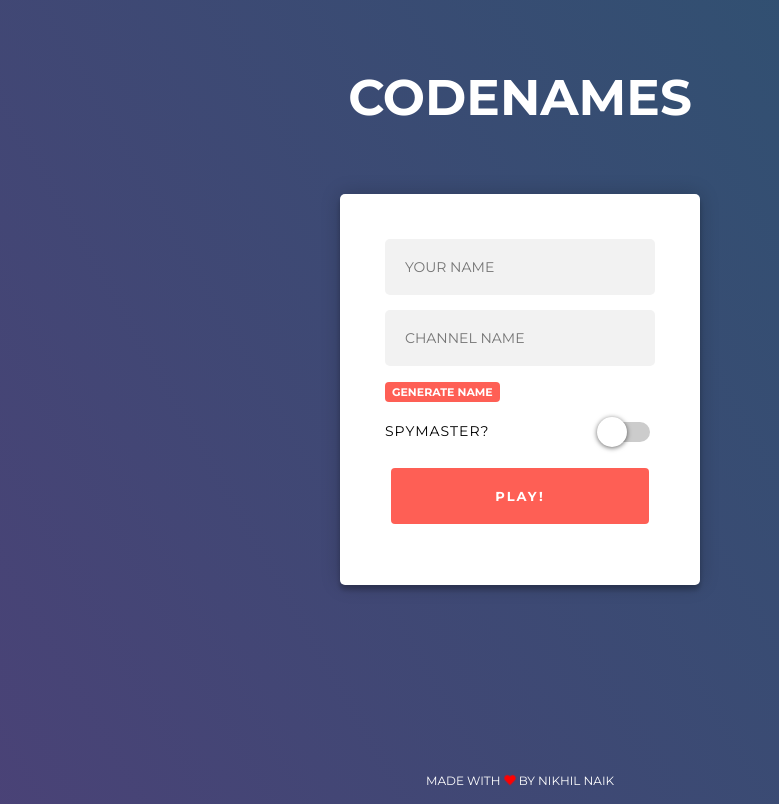
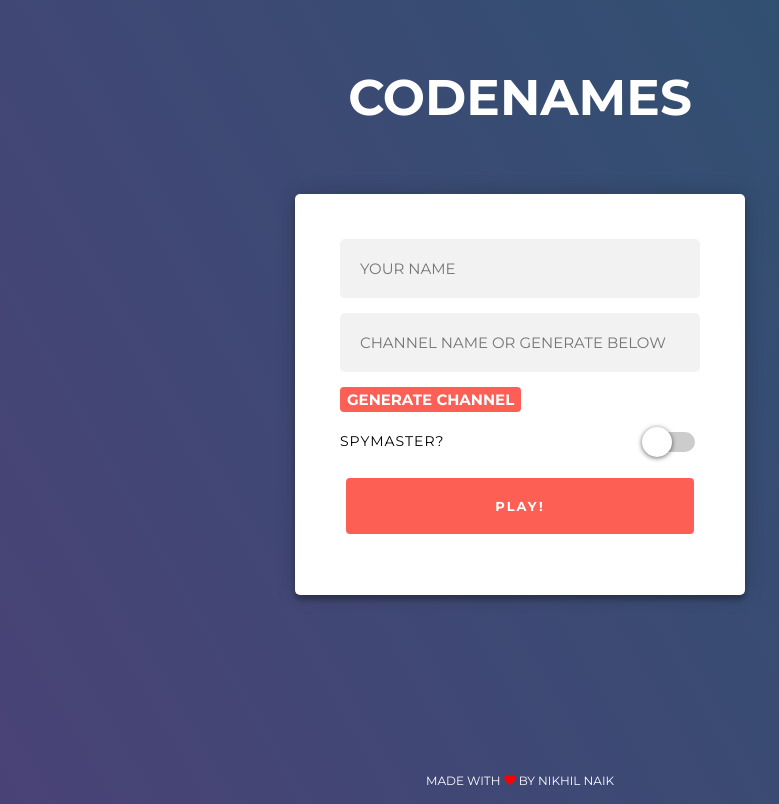
Before and after one commit to pnikhil/codenames_client, a React (Create React App) app: page /#/ in a window 1280 px wide. Shown: the whole page, without its empty margins (120-899 px from the left). Built offline with nearby package versions, Linux system fonts and the light colour scheme.

Commit message:
UI changes

```diff
--- a/src/components/Game.js
+++ b/src/components/Game.js
@@ -142,8 +142,8 @@ const Game = ({location}) => {
                     <div className="sidebar-content">
                         <h1 className="sidebar-section">CODENAMES</h1>
 
-                        <SidebarSection title='Channel Name' variant='space-between'>
-                            {channel}
+                        <SidebarSection title='Channel' variant='space-between'>
+                            <h3>{channel}</h3>
                         </SidebarSection>
 
                         <SidebarSection title='Online players' className='online-users' scroll>
@@ -169,7 +169,6 @@ const Game = ({location}) => {
                     {puzzle.winner && showPopup &&
 
                     <Popup handleClose={() => setShowPopup(false)}>
-                        {/*<img src={Trophie} alt='trophie' className="popup-image"/>*/}
                         <h2 className={puzzle.winner}>{puzzle.winner && puzzle.winner.toUpperCase()} team wins!</h2>
                         <p>{puzzle.black ? 'The assassin has been found' : 'All words found'}</p>
                         <Button text={'New Game'} onClick={newGame}/>
@@ -197,12 +196,12 @@ const Game = ({location}) => {
 
                                         <defs>
                                             <linearGradient id="redGradient" x1="0" x2="0" y1="0" y2="1">
-                                                <stop offset="0" stopColor='#FF0000'/>
-                                                <stop offset="100%" stopColor="#990000"/>
+
+                                                <stop offset="100%" stopColor="#FE5F55"/>
                                             </linearGradient>
                                             <linearGradient id="blueGradient" x1="0" x2="0" y1="0" y2="1">
-                                                <stop offset="0%" stopColor='#009FFD'/>
-                                                <stop offset="100%" stopColor='#37D5D6'/>
+
+                                                <stop offset="100%" stopColor='#09c6f9'/>
                                             </linearGradient>
                                         </defs>
 
--- a/src/components/Join.js
+++ b/src/components/Join.js
@@ -15,6 +15,7 @@ const Join = () => {
     const [name, setName] = useState('')
     const [channel, setChannel] = useState('')
     const [spymaster, setSpymaster] = useState(false)
+    const [team, setTeam] = useState('blue')
     toast.configure();
 
     useEffect(() => {
@@ -49,12 +50,12 @@ const Join = () => {
     };
 
     const generateWord = () => {
-        setChannel(randomWords({exactly: 2, join: '-'}));
+        setChannel(randomWords({exactly: 2, maxLength: 5, join: '-'}));
     };
 
     const copyUrl = () => {
         navigator.clipboard.writeText(window.location.href + 'play/' + channel);
-        toast.info("URL copied to the clipboard!", {
+        toast.info("URL copied. You can now share it with your friends.", {
             position: toast.POSITION.TOP_RIGHT,
             autoClose: 2000,
             closeOnClick: true
@@ -73,11 +74,10 @@ const Join = () => {
 
                         <input type="text" id='name-input' placeholder="Your Name" className="nameInput"
                                onChange={(e) => setName(e.target.value)}/>
-                        <input type="text" id='channel-input' placeholder="Channel name" className="channelInput"
+                        <input type="text" id='channel-input' placeholder="Channel name OR generate below" className="channelInput"
                                value={channel}
                                onChange={(e) => setChannel(e.target.value)}/>
-                        <button type="button" className={'button-inner generate-button'} onClick={generateWord}>Generate
-                            Name
+                        <button type="button" className={'button-inner generate-button'} onClick={generateWord}>Generate Channel
                         </button>
                         {channel.length > 2 ?
                             <button type="button" className={'button-inner generate-button pull-right'}
@@ -97,6 +97,21 @@ const Join = () => {
                                 className="react-switch" id='spymaster-switch' onChange={(e) => setSpymaster(e)}
                                 checked={spymaster} {...switchProps}/>
                         </div>
+                        {/*<div className="form-row">*/}
+                        {/*    <label htmlFor='team-switch'>Team</label>*/}
+                        {/*    <Switch*/}
+                        {/*        onColor="#86d3ff"*/}
+                        {/*        onHandleColor="#2693e6"*/}
+                        {/*        handleDiameter={30}*/}
+                        {/*        uncheckedIcon={false}*/}
+                        {/*        checkedIcon={false}*/}
+                        {/*        boxShadow="0px 1px 5px rgba(0, 0, 0, 0.6)"*/}
+                        {/*        activeBoxShadow="0px 0px 1px 10px rgba(0, 0, 0, 0.2)"*/}
+                        {/*        height={20}*/}
+                        {/*        width={48}*/}
+                        {/*        className="react-switch" id='team-switch' onChange={(e) => setTeam(e)}*/}
+                        {/*        checked={spymaster} {...switchProps}/>*/}
+                        {/*</div>*/}
                         <Link onClick={handleSubmit} to={`/play/${channel}`}>
                             <Button submit={name && channel} className="fullwidth" text={'Play!'}/>
                         </Link>
--- a/src/css/App.css
+++ b/src/css/App.css
@@ -7,10 +7,10 @@
   --secondary-color-hover: #eb3349;
   --sidebar-width: 250px;
   --black-color: black;
-  --blue-dark: #03a9f4;
-  --blue-light: #4fc3f7;
-  --red-dark: #d32f2f;
-  --red-light: #f44336;
+  --blue-dark: #09c6f9;
+  --blue-light: #09c6f9;
+  --red-dark: #FE5F55;
+  --red-light: #FE5F55;
   --neutral-dark: #78909c;
   --neutral-light: #90a4ae;
 
--- a/src/css/Button.css
+++ b/src/css/Button.css
@@ -48,7 +48,7 @@
 .generate-button{
     padding: 3px 7px !important;
     letter-spacing: 0px !important;
-    font-size: 11px !important;
+    font-size: 15px !important;
 }
 
 .button-inner:focus {
--- a/src/css/Forms.css
+++ b/src/css/Forms.css
@@ -1,5 +1,5 @@
 .form-wrapper {
-    width: 360px;
+    width: 450px;
     margin: auto;
     position: relative;
 }
@@ -9,7 +9,7 @@
     position: relative;
     z-index: 1;
     background: #FFFFFF;
-    max-width: 360px;
+    max-width: 450px;
     margin: 0 auto 100px;
     padding: 45px;
     box-shadow: 0 0 20px 0 rgba(0, 0, 0, 0.2), 0 5px 5px 0 rgba(0, 0, 0, 0.24);
@@ -47,7 +47,7 @@
 }
 
 .form-wrapper .form input, .form-wrapper .form textarea {
-    font-family: "Roboto", sans-serif;
+    /*font-family: "Roboto", sans-serif;*/
     outline: 0;
     background: #f2f2f2;
     width: 100%;
@@ -55,7 +55,7 @@
     margin: 0 0 15px;
     padding: 20px 20px;
     box-sizing: border-box;
-    font-size: 14px;
+    font-size: 15px;
     border-radius: 5px;
 }
 
--- a/src/css/Game.css
+++ b/src/css/Game.css
@@ -91,11 +91,11 @@
 }
 
 .card.hidden.red {
-    box-shadow: inset 0 0 0 2px #fff, inset 0 0 0 14px var(--red-light);
+    box-shadow: inset 0 0 0 2px #fff, inset 0 0 0 14px #FE5F55;
 }
 
 .card.hidden.blue {
-    box-shadow: inset 0 0 0 2px #fff,inset 0 0 0 14px var(--blue-dark);
+    box-shadow: inset 0 0 0 2px #fff,inset 0 0 0 14px #09c6f9;
 }
 
 .card.hidden.black {
@@ -103,13 +103,11 @@
 }
 
 .card.red {
-  background-image: linear-gradient(to top, var(--red-dark), var(--red-light));
-  background-color: var(--red-dark);
+  background-color: #FE5F55;
 }
 
 .card.blue {
-  background-color: var(--blue-dark);
-  background-image: linear-gradient(to top, var(--blue-dark), var(--blue-light));
+  background-color: #09c6f9;
 }
 
 .card.black {
@@ -124,7 +122,7 @@
 
 .card.neutral, .card.black, .card.blue, .card.red {
   color: white;
-  box-shadow: inset 0px 1px 1px rgba(255,255,255,.5);
+  /*box-shadow: inset 0px 1px 1px rgba(255,255,255,.5);*/
 }
 
 .card .confirm-selection {
```
